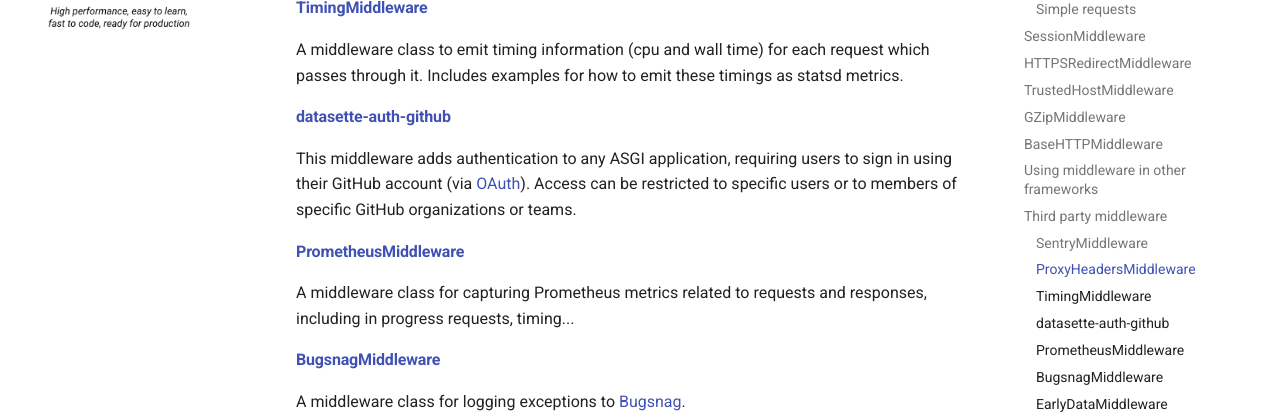
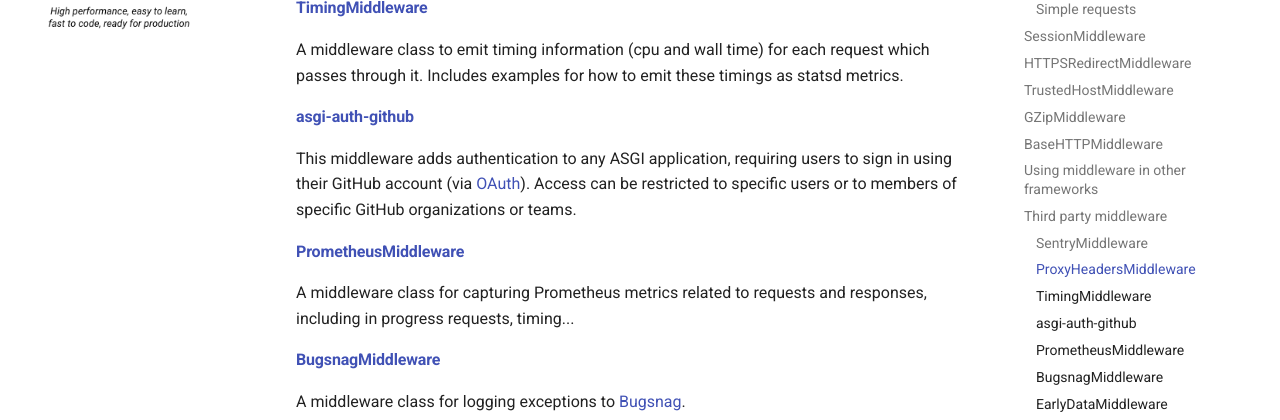
Before and after one commit to hidraco/starlette, an MkDocs documentation site: the page built from docs/middleware.md, in a window 1280 px wide and 900 px high, scrolled down 6025 px. Shown: the part 153-573 px from the top of the window. Built offline with MkDocs 1.6.1 and Material for MkDocs 9.7.7, drawn with Linux system fonts in a browser that asks for light colours; comment, search, counter and statistics services are not loaded.

Commit message:
datasette-auth-github is now asgi-auth-github (#967)
https://github.com/simonw/datasette-auth-github/issues/63

Co-authored-by: Florimond Manca <florimond.manca@gmail.com>
Co-authored-by: Erik <eraker@gmail.com>
Co-authored-by: Marcelo Trylesinski <marcelotryle@gmail.com>

```diff
--- a/docs/middleware.md
+++ b/docs/middleware.md
@@ -258,7 +258,7 @@ when proxy servers are being used, based on the `X-Forwarded-Proto` and `X-Forwa
 A middleware class to emit timing information (cpu and wall time) for each request which
 passes through it.  Includes examples for how to emit these timings as statsd metrics.
 
-#### [datasette-auth-github](https://github.com/simonw/datasette-auth-github)
+#### [asgi-auth-github](https://github.com/simonw/asgi-auth-github)
 
 This middleware adds authentication to any ASGI application, requiring users to sign in
 using their GitHub account (via [OAuth](https://developer.github.com/apps/building-oauth-apps/authorizing-oauth-apps/)).
```
